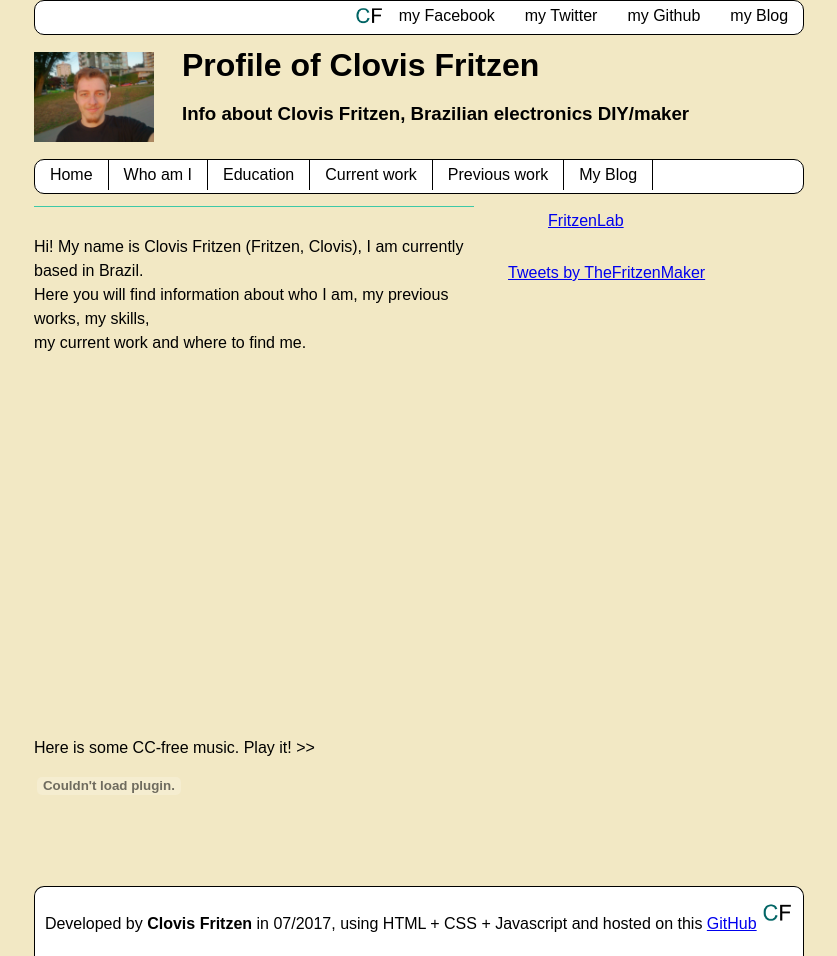
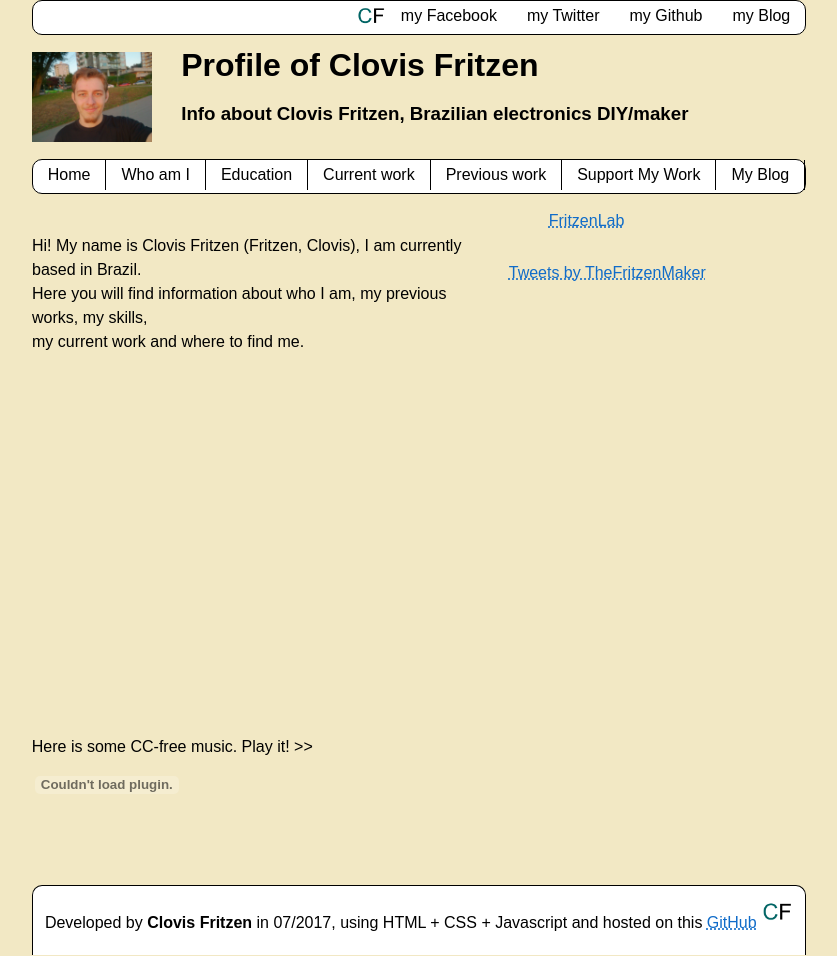
Before and after one commit to clovisf/clovisf.github.io, a plain HTML site: page index.html in a window 1280 px wide. Shown: the whole page, without its empty margins (221-1058 px from the left). Drawn offline with Linux system fonts and the light colour scheme; a web font is replaced by a local one.

Commit message:
changed link style
changed link style

```diff
--- a/CSSstyle.css
+++ b/CSSstyle.css
@@ -12,6 +12,19 @@ body {
 	margin: 0px;
 	background-color: #F2E8C4;
 }
+a:link{
+color: #106CC9;
+text-decoration-style: dotted;
+}
+a:visited{
+color: #3EC9A7;
+}
+a:hover{
+color: #fff;
+background-color: #3EC9A7;
+text-decoration-line: none;
+}
+
 
 .wrapper {
   margin: 0 0 0 0;
@@ -144,7 +157,7 @@ body {
 }
 .contentInfo {
 	border: 0px solid #000;
-	border-bottom: 1px solid #3EC9A7;
+	border-bottom: 0px solid #3EC9A7;
 	margin: 0px;
 	padding: 0px;
 	margin-top: 10px;
@@ -166,8 +179,7 @@ body {
 	min-height: 500px;
 	background-color: #F2E8C4;
 	overflow: auto;
-	display: block;
-	line-height: 300%;
+	line-height: 150%;
 }
 embed{
 
@@ -182,8 +194,10 @@ embed{
 	grid-column: 1 / 3;
 	grid-row: 8 / 8;
 	width: 440px;
+	min-height: 35px;
 	margin: 0px;
 	padding: 0px;
+	overflow: auto;
 }
 .adUnderContent{
 	border: 0px solid #000;
@@ -192,10 +206,11 @@ embed{
 	grid-column: 1 / 3;
 	grid-row: 9 / 9;
 	width: 440px;
-	height: 70px;
-	background-color: #;
+	min-height: 70px;
 	margin: 0px;
 	padding: 0px;
+	overflow: auto;
+
 }
 .waitingBox{
 	border: 0px solid #000;
@@ -204,6 +219,7 @@ embed{
 	background-color: #F2E8C4;
 	margin: 0px;
 	padding: 0px;
+	overflow: auto;
 }
 .sideMenu{
 	border: 0px solid #000;
--- a/index.html
+++ b/index.html
@@ -27,9 +27,10 @@
 <script>
 function load_home() {
 	document.getElementById("contentContainer").innerHTML='<embed id="contentEmbed" src="homeContent.html"></embed>';
-	document.getElementById("adUnderContent").innerHTML='<embed id="contentEmbed" src="supportMyWork.html"></embed>';
 }
-
+function load_supportMyWork(){
+	document.getElementById("contentContainer").innerHTML='<embed id="contentEmbed" src="supportMyWork.html"></embed>';
+}
 function load_whoIam() {
      document.getElementById("contentContainer").innerHTML='<embed id="contentEmbed" src="whoIam.html"></embed>';
 }
@@ -46,7 +47,7 @@ function load_previousWork() {
 </script>
 <div class="wrapper">
 	<div class="box socialLinksTopMenu">
-		<img src="Clovis-Fritzen-Logo.png" id="logoImg" alt="My profile picture" style="height: 30px; width: 30px; object-fit: contain;">
+		<img src="Clovis-Fritzen-logo.png" id="logoImg" alt="My profile picture" style="height: 30px; width: 30px; object-fit: contain;">
 		<ul>
   		<li><a href="https://www.facebook.com/clovis.fritzen" target="_blank">my Facebook</a></li>
   		<li><a href="https://twitter.com/TheFritzenMaker" target="_blank">my Twitter</a></li>
@@ -55,7 +56,7 @@ function load_previousWork() {
 		</ul>
 	</div>
 	<div class="box logoTopMenu">
-		<img src="Clovis-Fritzen_Profile-pic.jpg" id="logoImg" alt="My profile picture" style="height: 100%; width: 100%; object-fit: contain; float: left;">
+		<img src="Clovis-Fritzen_Profile-pic.jpg" id="logoImg" alt="My profile picture" style="height: 100%; width: 100%; object-fit: contain;">
 	</div>
         <div class="box nameTopMenu">
 	<h1>Profile of Clovis Fritzen</h1>
@@ -68,6 +69,7 @@ function load_previousWork() {
   		<li><a href="#" onclick="load_education()">Education</a></li>
   		<li><a href="#" onclick="load_currentWork()">Current work</a></li>
   		<li><a href="#" onclick="load_previousWork()">Previous work</a></li>
+		<li><a href="#" onclick="load_supportMyWork()">Support My Work</a></li>
 		<li><a href="http://www.FritzenMaker.com" target="_blank">My Blog</a></li>
 		</ul>
 	</div>
@@ -75,7 +77,7 @@ function load_previousWork() {
 
 	</div>
 	<div class="box contentContainer" id="contentContainer">
-		<!-- <iframe id="iframeContent">Your browser does not suppor IFRAME tag :-(</iframe>	-->
+		test
 	</div>
 	<div class="box socialContentContainer">
 		<p>Here is some CC-free music. Play it! >> </p>
@@ -112,7 +114,7 @@ function load_previousWork() {
 
 	</div>
 	<div class="box bottomBox">Developed by <b>Clovis Fritzen</b> in 07/2017, using HTML + CSS + Javascript and hosted on this <a href="https://github.com/clovisf/Playing-with-Grid-CSS-layout" target="_blank">GitHub</a>
-	<img src="Clovis-Fritzen-Logo.png" id="logoImg" alt="My logo image, CF" style="height: 32px; width: 32px; object-fit: contain;">
+	<img src="Clovis-Fritzen-logo.png" id="logoImg" alt="My logo image, CF" style="height: 32px; width: 32px; object-fit: contain;">
 	</div>
 
 </div>
```
Also changed, not shown: supportMyWork.html (+1 -1 lines).
